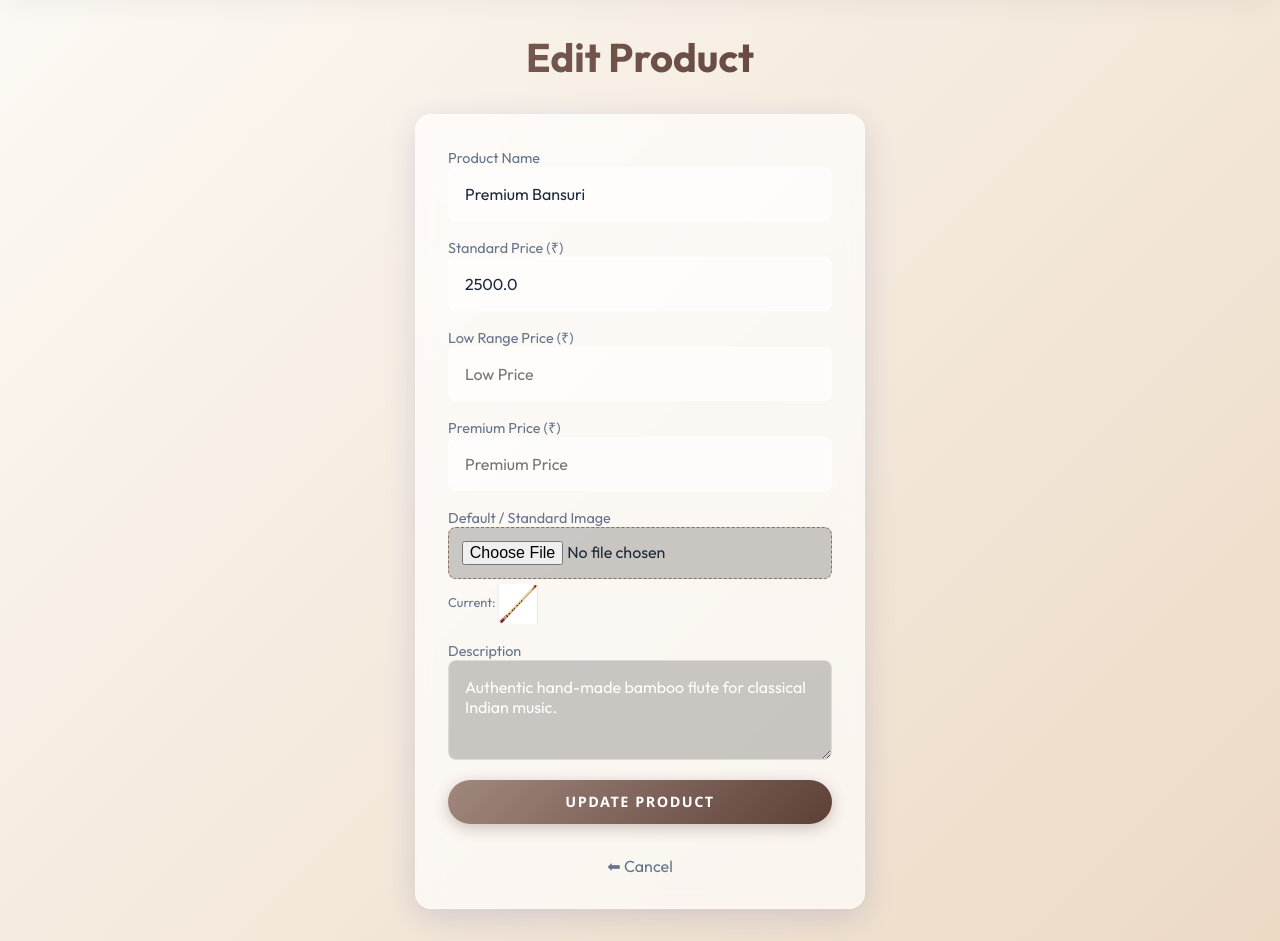
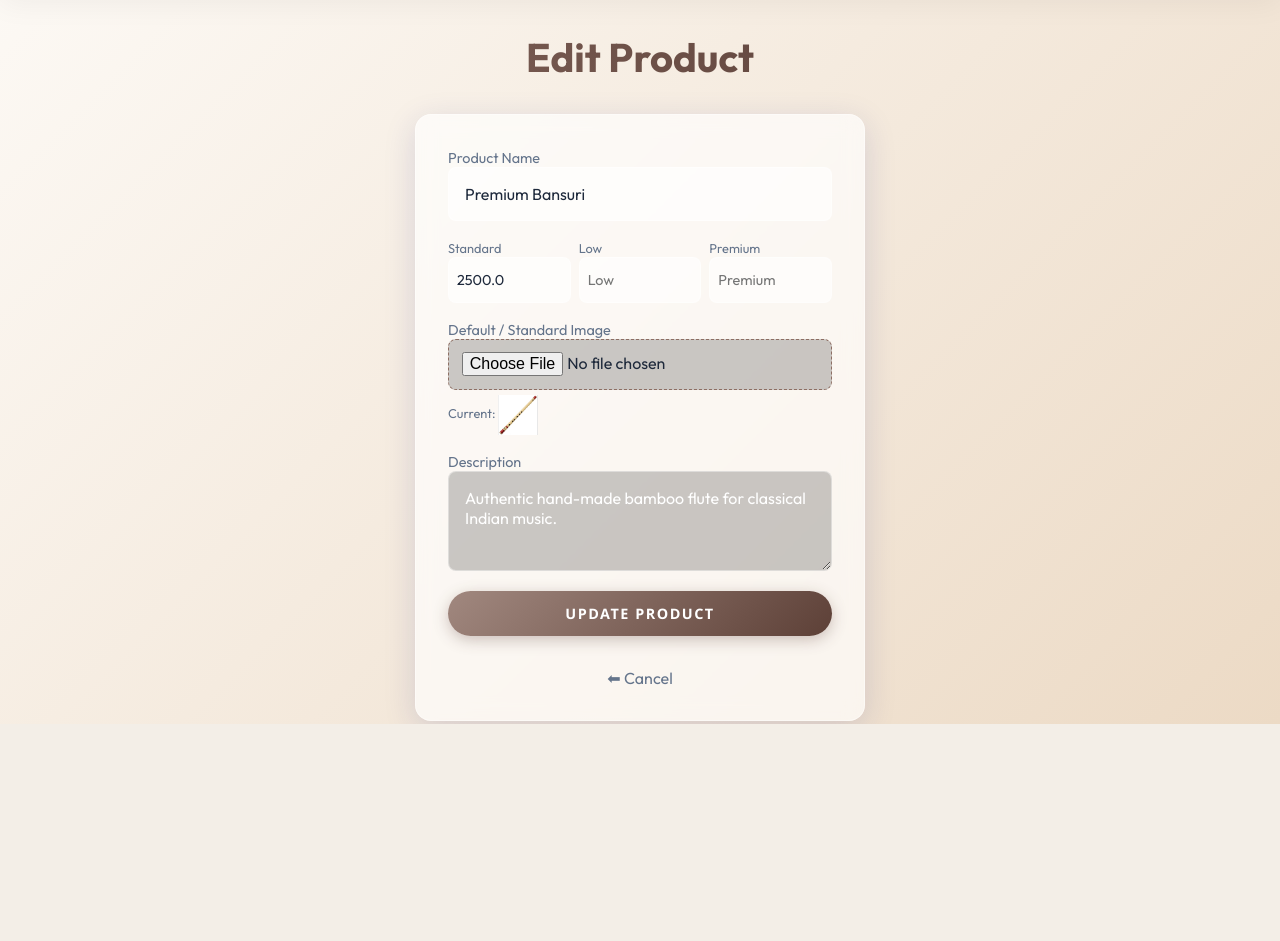
Before and after one commit to RathodKarina/Ambica_store, a Flask app: page /admin/edit/1 in a window 1280 px wide. Shown: the part 76-1017 px from the top of the page. After the commit the page ends 800 px from the top, so only its background shows below. Run offline with Flask 3, Linux system fonts and the light colour scheme; a user stored in the database is signed in.

Commit message:
Fix layout: put price fields in 1x3 grid to prevent box overflow

```diff
--- a/templates/admin_edit_product_form.html
+++ b/templates/admin_edit_product_form.html
@@ -8,18 +8,18 @@
         <input name="name" id="name" placeholder="Product Name" value="{{ product.name }}" required style="width: 100%;">
     </div>
 
-    <div style="display: flex; flex-direction: column; gap: 1rem;">
+    <div style="display: grid; grid-template-columns: repeat(3, 1fr); gap: 0.5rem;">
         <div>
-            <label for="price" style="color: var(--text-muted); font-size: 0.9rem;">Standard Price (₹)</label>
-            <input name="price" id="price" placeholder="Price (₹)" type="number" step="0.01" value="{{ product.price }}" required style="width: 100%; box-sizing: border-box;">
+            <label for="price" style="color: var(--text-muted); font-size: 0.8rem;">Standard</label>
+            <input name="price" id="price" placeholder="Standard" type="number" step="0.01" value="{{ product.price }}" required style="width: 100%; box-sizing: border-box; min-width: 0; padding: 0.8rem 0.5rem; font-size: 0.9rem;">
         </div>
         <div>
-            <label for="price_low" style="color: var(--text-muted); font-size: 0.9rem;">Low Range Price (₹)</label>
-            <input name="price_low" id="price_low" placeholder="Low Price" type="number" step="0.01" value="{{ product.price_low or '' }}" style="width: 100%; box-sizing: border-box;">
+            <label for="price_low" style="color: var(--text-muted); font-size: 0.8rem;">Low</label>
+            <input name="price_low" id="price_low" placeholder="Low" type="number" step="0.01" value="{{ product.price_low or '' }}" style="width: 100%; box-sizing: border-box; min-width: 0; padding: 0.8rem 0.5rem; font-size: 0.9rem;">
         </div>
         <div>
-            <label for="price_premium" style="color: var(--text-muted); font-size: 0.9rem;">Premium Price (₹)</label>
-            <input name="price_premium" id="price_premium" placeholder="Premium Price" type="number" step="0.01" value="{{ product.price_premium or '' }}" style="width: 100%; box-sizing: border-box;">
+            <label for="price_premium" style="color: var(--text-muted); font-size: 0.8rem;">Premium</label>
+            <input name="price_premium" id="price_premium" placeholder="Premium" type="number" step="0.01" value="{{ product.price_premium or '' }}" style="width: 100%; box-sizing: border-box; min-width: 0; padding: 0.8rem 0.5rem; font-size: 0.9rem;">
         </div>
     </div>
 
```
Also changed, not shown: templates/admin_product_form.html (+4 -4 lines).
